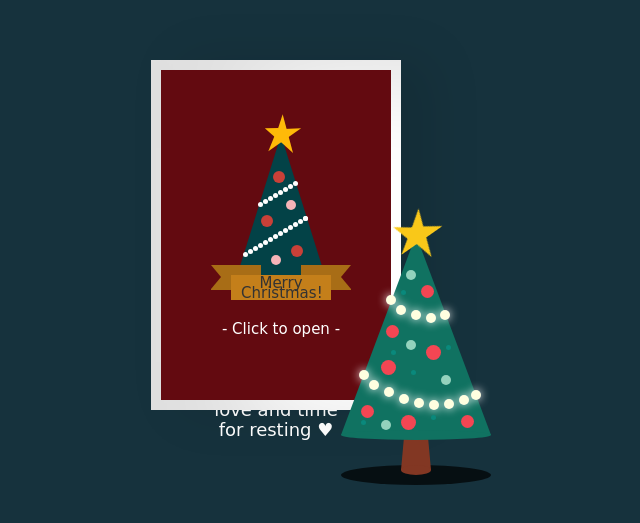
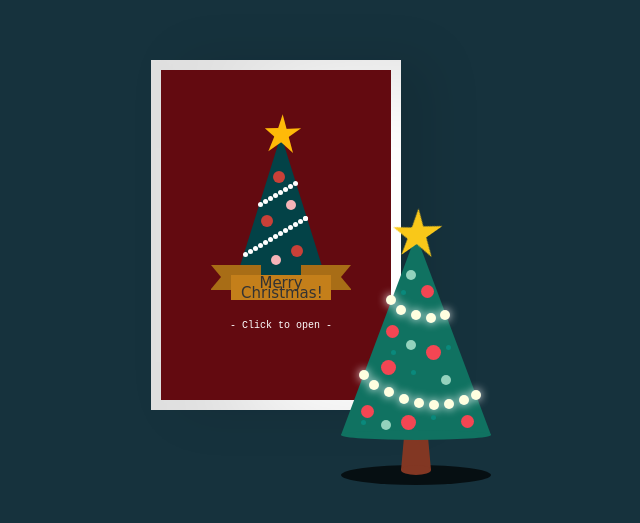
Before and after one commit to mayayan1121/xmas2021, a plain HTML site: page index.html in a window 1280 px wide. Shown: the part 173-696 px from the top of the page, without its empty margins (364-1004 px from the left). Drawn offline with Linux system fonts and the light colour scheme.

Commit message:
Update style.css

```diff
--- a/style.css
+++ b/style.css
@@ -117,16 +117,18 @@ input#open {
 .text {
   position: absolute;
   color: white;
-  font-family: cursive;
+  font-family: monospace;
   top:260px;
   width:260px;
   text-align: center;
-  font-size:15px;
+  font-size:10px;
 }
 
 .text:before {
   content:"Merry Christmas!";
+  font-family: cursive;
   position: absolute;
+  font-size:15px;
   width:80px;
   color: #333;
   text-align: center;
@@ -245,19 +247,42 @@ input#open {
   width:250px;
 }
 
+.ppl {
+
+  position: absolute;
+  color: white;
+  font-size:15px;
+  font-family: 'Licorice', cursive;
+  line-height: 25px;
+  left: 30px;
+  top:50px;
+  width:250px;
+}
+
 .wishes {
   position: absolute;
   width: 150px;
   text-align: center;
   font-family: 'Licorice', cursive;
   line-height:20px;
-  font-size: 18px;
+  font-size: 15px;
   color: white;
   height: 300px;
-  top: 40%;
+  top: 30%;
   left:50px;
 }
 
+.maya {
+
+  position: absolute;
+  color: white;
+  font-size:15px;
+  font-family: 'Licorice', cursive;
+  line-height: 25px;
+  left: 30px;
+  bottom: 40px;
+  width:250px;
+}
 
 
 
```
